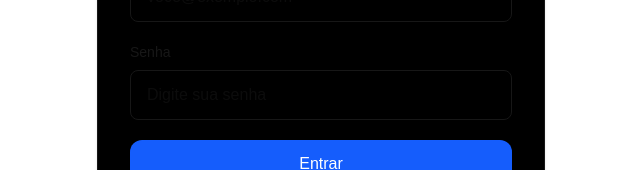
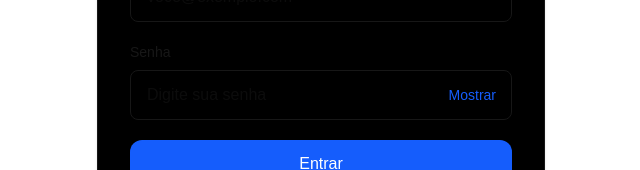
Before and after one commit to jorge-pires/projeto-kanban, a Next.js app: page /login in a window 1280 px wide. Shown: the part 356-526 px from the top of the page, without its empty margins (319-959 px from the left). Built offline with nearby package versions, Linux system fonts and the light colour scheme.

Commit message:
feat: toggle login password visibility

```diff
--- a/components/auth/login-form.tsx
+++ b/components/auth/login-form.tsx
@@ -11,6 +11,8 @@ export function LoginForm() {
   const [error, setError] = useState("")
   const [successMessage, setSuccessMessage] =
     useState("")
+  const [isPasswordVisible, setIsPasswordVisible] =
+    useState(false)
 
   function handleSubmit(
     event: FormEvent<HTMLFormElement>
@@ -77,10 +79,11 @@ export function LoginForm() {
           Senha
         </label>
 
+        <div className="relative">
           <input
             id="password"
             name="password"
-          type="password"
+            type={isPasswordVisible ? "text" : "password"}
             value={password}
             onChange={(event) =>
               setPassword(event.target.value)
@@ -92,8 +95,24 @@ export function LoginForm() {
             }
             required
             minLength={6}
-          className="rounded-lg border px-4 py-3 outline-none transition focus:border-blue-600 focus:ring-2 focus:ring-blue-100"
+            className="w-full rounded-lg border px-4 py-3 pr-20 outline-none transition focus:border-blue-600 focus:ring-2 focus:ring-blue-100"
           />
+
+          <button
+            type="button"
+            onClick={() =>
+              setIsPasswordVisible((visible) => !visible)
+            }
+            aria-label={
+              isPasswordVisible
+                ? "Ocultar senha"
+                : "Mostrar senha"
+            }
+            className="absolute inset-y-0 right-0 px-4 text-sm font-medium text-blue-600 transition hover:text-blue-700 focus:outline-none focus-visible:ring-2 focus-visible:ring-blue-100"
+          >
+            {isPasswordVisible ? "Ocultar" : "Mostrar"}
+          </button>
+        </div>
       </div>
 
       {error && (
```
Lines whose indentation alone changed are shown as unchanged.
